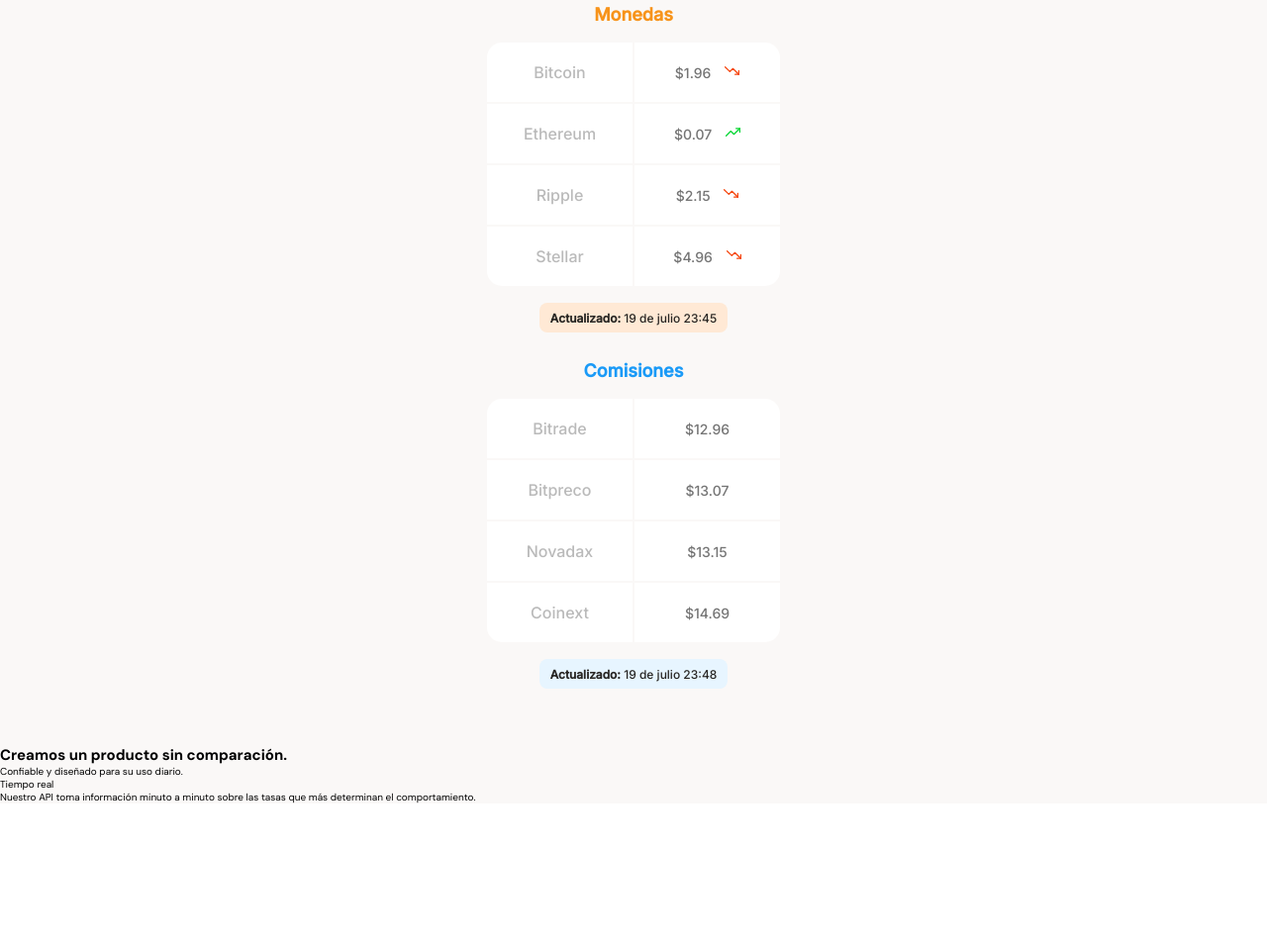
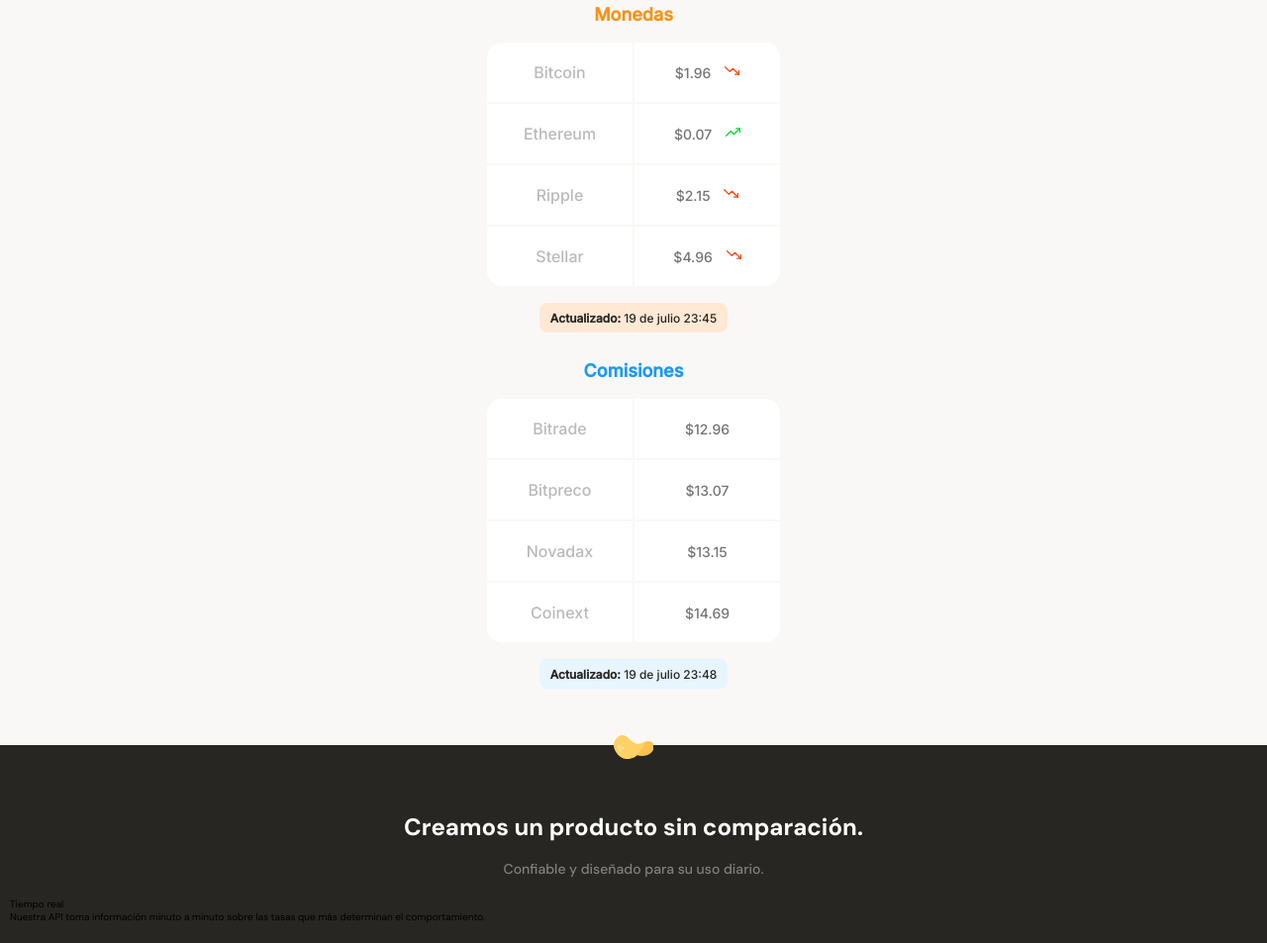
Before and after one commit to Jisbel/ResponsiveDesing-MobileFirst, a plain HTML site: page index.html in a window 1280 px wide. Shown: the part 763-1716 px from the top of the page at 99% size. Before the commit the page ends 1575 px from the top, so only its background shows below. Drawn offline with Linux system fonts and the light colour scheme.

Commit message:
Added styles to the product detail title section

```diff
--- a/index.html
+++ b/index.html
@@ -86,8 +86,8 @@
         </section>
 
         <section class="main-product-detail">
-            <span></span>
-            <div>
+            <span class="product-detail--batata-logo"></span>
+            <div class="product-detail--tittle">
                 <h2>Creamos un producto sin comparación.</h2>
                 <p>Confiable y diseñado para su uso diario.</p>
             </div>
@@ -95,7 +95,7 @@
                 <article class="product-detail--card">
                     <span class="clock"></span>
                     <p class="product-card--tittle">Tiempo real</p>
-                    <p class="product-card--body">Nuestro API toma información minuto a minuto sobre las tasas que más determinan el comportamiento.</p>
+                    <p class="product-card--body">Nuestra API toma información minuto a minuto sobre las tasas que más determinan el comportamiento.</p>
                 </article>
             </section>
         </section>
--- a/styles.css
+++ b/styles.css
@@ -245,3 +245,44 @@
     line-height: 1.5rem;
     color: var(--warm-black);
 }
+
+/* products sections*/
+.main-product-detail{
+    position: relative;
+    width: 100%;
+    min-width: 320px;
+    height: auto;
+    padding: 20px 10px;
+    background-color: var(--warm-black);
+}
+.product-detail--batata-logo{
+    position: absolute;
+    width: 40px;
+    height: 25px;
+    top: -10px;
+    left: calc(50% - 20px);
+    background-image: url('./assets/icons/batata.svg');
+}
+
+.product-detail--tittle{
+    width: 90%;
+    min-width: 288px;
+    height: auto;
+    margin: 0 auto;
+    margin-top: 50px;
+    text-align: center;
+}
+.product-detail--tittle h2 {
+    margin-bottom: 20px;
+    font-size: 2.4rem;
+    font-weight: bold;
+    line-height: 2.6rem;
+    color: var(--just-white);
+}
+.product-detail--tittle p{
+    margin-bottom:20px ;
+    font-size: 1.4rem;
+    font-weight: 500;
+    line-height: 1.8rem;
+    color: #808080;
+}
```
